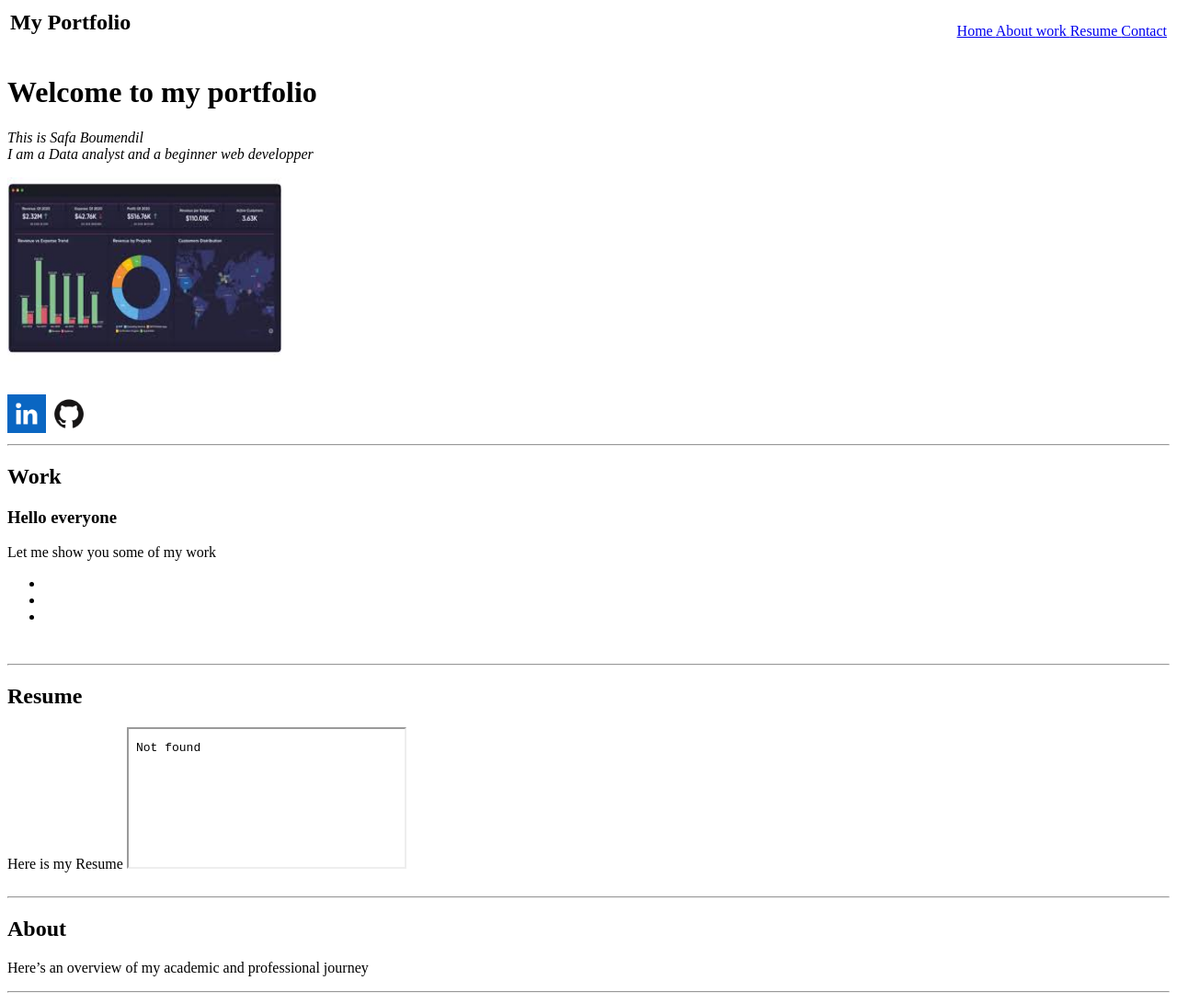
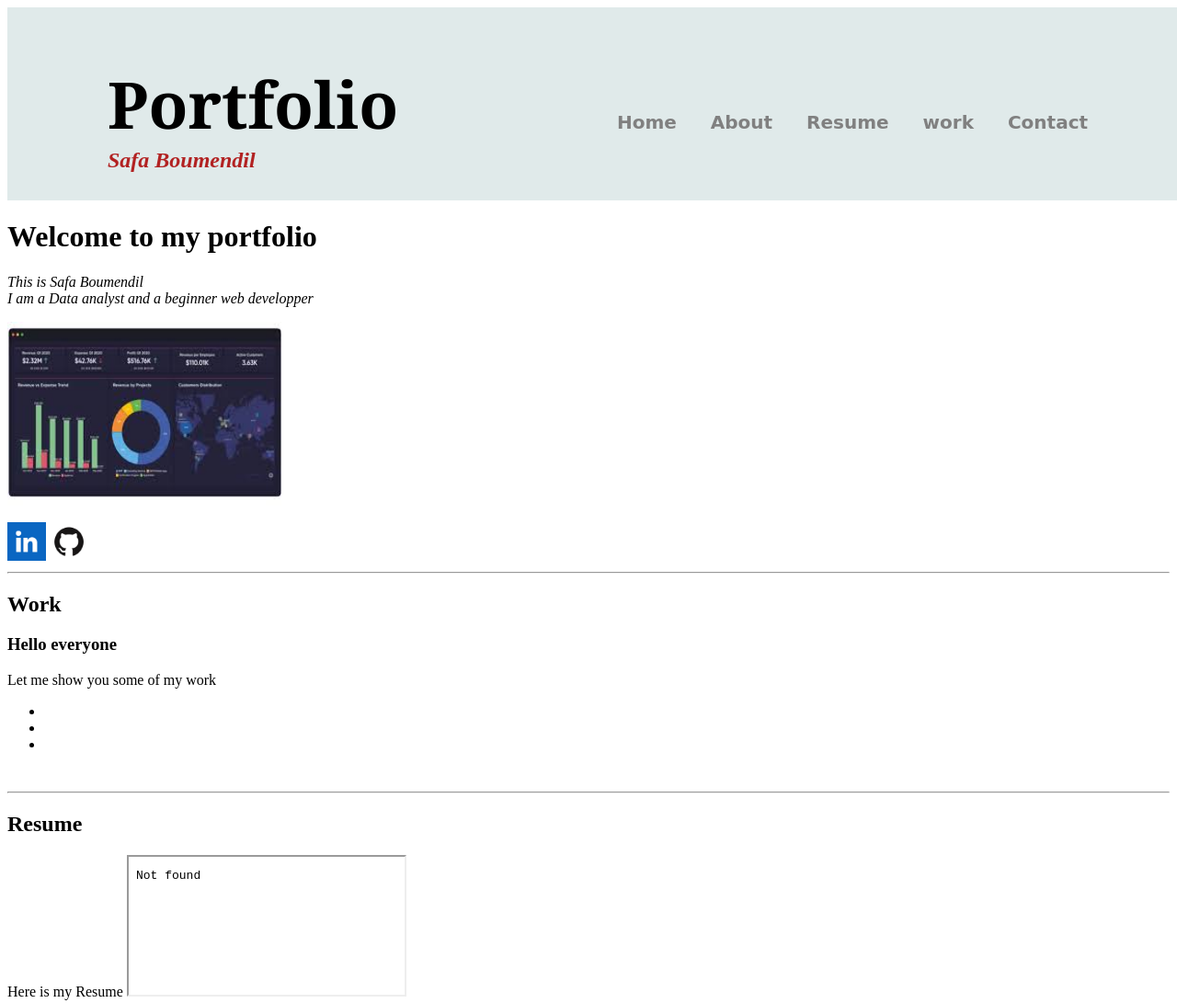
Before and after one commit to safaboumendil/HTML_project_1, a plain HTML site: page Portfolio/portfolio.html in a window 1280 px wide. Shown: the top 1091 px of the page at 92% size. Drawn offline with Linux system fonts and the light colour scheme.

Commit message:
adding portfolio style

```diff
--- a/HTML1/portfolio.html
+++ b/Portfolio/portfolio.html
@@ -3,35 +3,44 @@
   <meta charset="UTF-8">
   <meta name="viewport" content="width=device-width, initial-scale=1.0">
   <title>Personal portfolio</title>
+  <link rel="stylesheet" href="styles.css">
   <link rel="icon" type="image/x-icon" href="./assets/icon.png">
 
 </head>
   <header>
+    <div class="titles">
+        <h1>Portfolio </h1>
+        <h2>Safa Boumendil</h2>
+      </div>
+    <div class="navbar">
+      <ul >
+        <li>
+          <a href="#home">  Home  </a>
+        </li>
+        <li>
+          <a href="#home">  About  </a>
+        </li>
 
-    <table width="100%">
-    <tr>
-      <td align="left">
-        <h2>My Portfolio</h2>
-      </td>
-      <td align="right">
-        <a href="#home">  Home  </a>
-        <a href="#about">  About  </a>
-        <a href="#work">  work  </a>
-        <a href="#resume">  Resume  </a>
-        <a href="#contact">  Contact  </a>
-      </td>
-    </tr>
-  </table>
+      <li>
+          <a href="#resume">  Resume  </a>
+        </li>
+        <li>
+          <a href="#work">  work  </a>
+        </li>
+        <li>
+          <a href="#contact">  Contact  </a>
+        </li>
+        </ul>
+      </div>
 
-   </nav>
 </header>
 <body>
 <main>
 <div>
 <h1><b>Welcome to my portfolio</b></h1>
-  <aside><p> <i>This is Safa Boumendil
-  <br> I am a Data analyst and a beginner web developper </i></p></aside>
-  <aside><img src="./assets/Data.png" alt="A sneekpeak of my work" width="300" height="200" > </aside>
+  <p> <i>This is Safa Boumendil
+  <br> I am a Data analyst and a beginner web developper </i></p>
+  <img src="./assets/Data.png" alt="A sneekpeak of my work" width="300" height="200" >
    <br><br>
    <nav>
     <a href="www.linkedin.com/in/safa-boumendil-3089a814b"><img src="./assets/linkedin.png" style="width:42px;height:42px;"></a>
--- /dev/null
+++ b/Portfolio/styles.css
@@ -0,0 +1,49 @@
+header {
+    padding: 10px 10px;
+    width: 100%;
+    background-color: rgb(224, 234, 234);
+    top: 0;
+    left: 0;
+    display: flex;
+    justify-content:space-around;
+    align-items :baseline;
+    text-size-adjust: auto;
+}
+
+
+.navbar li {
+    display: inline;
+    color: rgb(94, 12, 12);
+    font-family: cursive;
+    font-size: 20px;
+    font-weight: bolder;
+    word-spacing: 30px;
+
+}
+a:link{
+    color: gray;
+    text-decoration: none;
+}
+
+a:visited{
+    color: rgb(195, 39, 39);
+}
+a:hover {
+  text-decoration: underline;
+}
+a:active {
+  transform: translateY(1px); /* brief pressed effect */
+}
+
+.titles h1 {
+      font-family: Georgia, 'Times New Roman', Times, serif;
+      font-size: 70px;
+      margin-bottom: 0;
+}
+.titles h2{
+    margin-top: 0%;
+    font-style: oblique;
+    text-decoration-style: wavy;
+    color: firebrick;
+
+}
```
Also changed, not shown: Portfolio/assets/Data.png (renamed from HTML1/assets/Data.png), Portfolio/assets/gtihub.png (renamed from HTML1/assets/gtihub.png), Portfolio/assets/icon.png (renamed from HTML1/assets/icon.png), Portfolio/assets/linkedin.png (renamed from HTML1/assets/linkedin.png), Portfolio/home.html (added), Portfolio/pages/about.html (added), Portfolio/pages/contact.html (added), Portfolio/pages/home.html (added), Portfolio/pages/resume.html (added), Portfolio/pages/work.html (added), Resto/Restaurant.html (renamed from HTML2/Restaurant.html), Resto/assets/BookNow.png (renamed from HTML2/assets/BookNow.png), Resto/assets/Icon.png (renamed from HTML2/assets/Icon.png), Resto/pages/contact.html (added), 2 other files.
